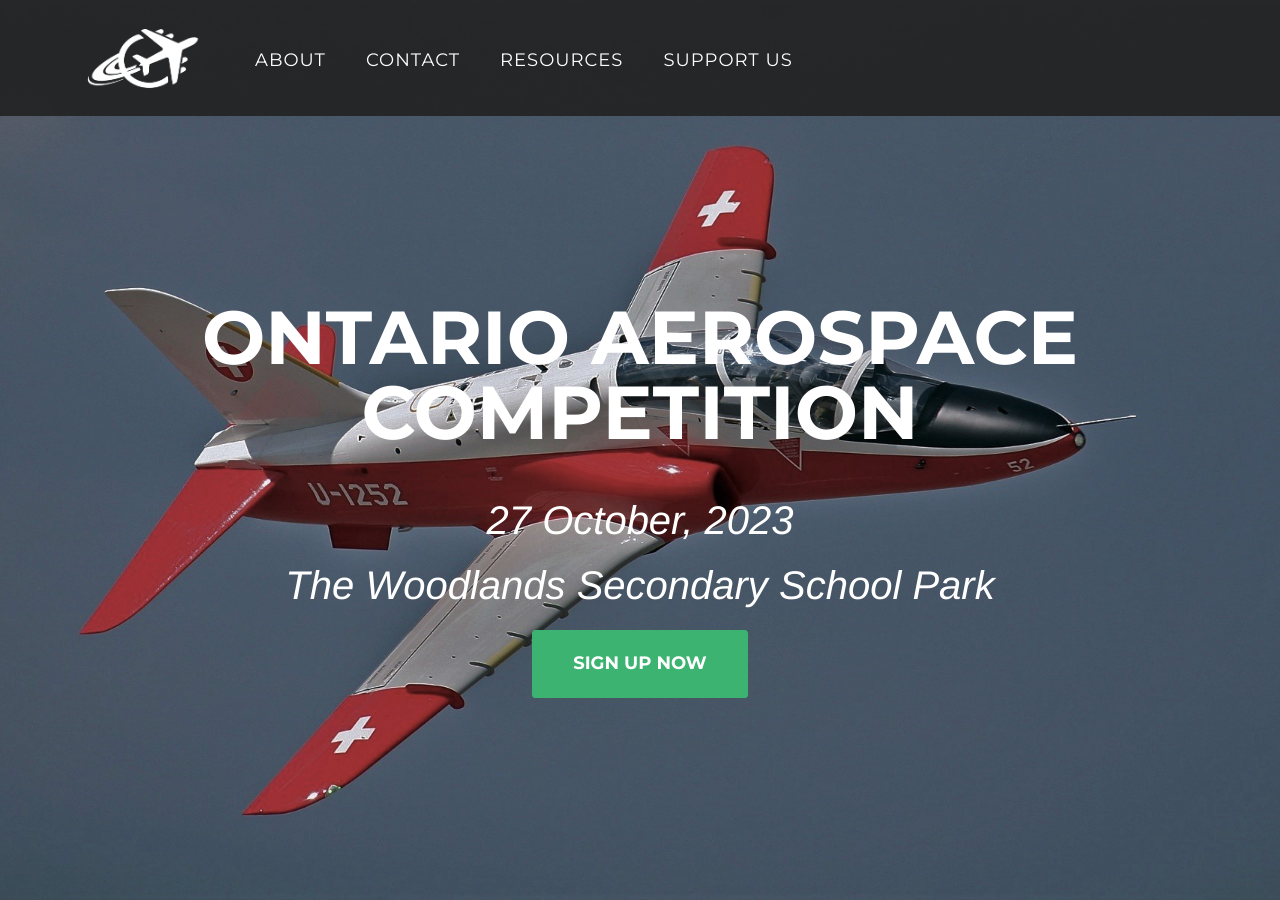
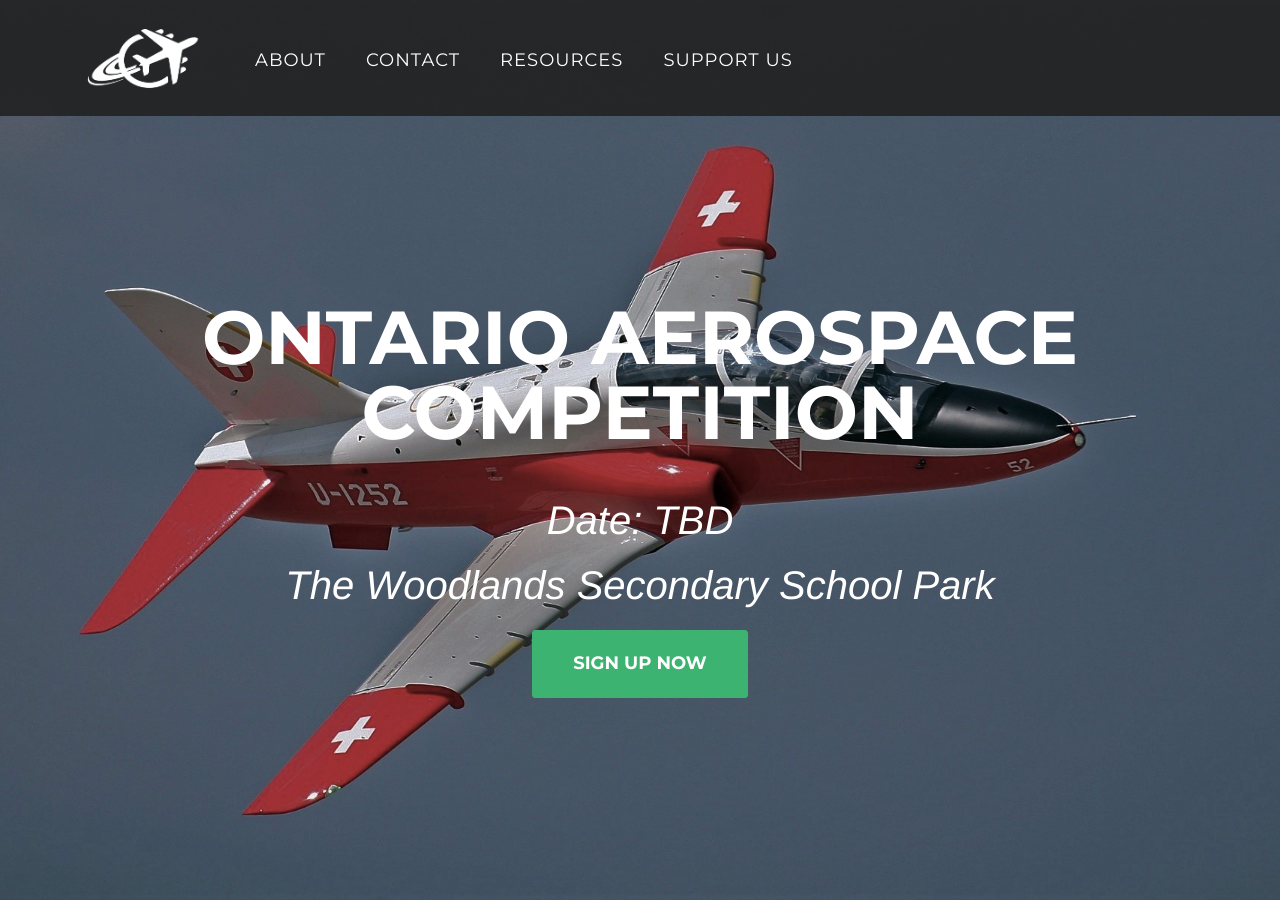
Before and after one commit to melvinchng/event-jekyll-theme, a Jekyll site: the page built from index.html, in a window 1280 px wide and 900 px high. Built offline with Jekyll 4.4.1, drawn with Linux system fonts in a browser that asks for light colours; some web fonts are replaced.

Commit message:
date & location changes pt2

```diff
--- a/_2017_pages/location.html
+++ b/_2017_pages/location.html
@@ -18,7 +18,7 @@ published: true
 
     <div class="event black-frame">
 
-      <p>27 October, 2023<br>The Woodlands Secondary School Park</p>
+      <p>Date: TBD<br>The Woodlands Secondary School Park</p>
 
     <div class="venue-map">
       <iframe src="https://www.google.com/maps/embed?pb=!1m18!1m12!1m3!1d2891.781995395032!2d-79.65697132341398!3d43.54858605919014!2m3!1f0!2f0!3f0!3m2!1i1024!2i768!4f13.1!3m3!1m2!1s0x882b43fbd8a589e5%3A0x52f4188de5de189c!2sThe Woodlands Secondary School%20Park!5e0!3m2!1sen!2sca!4v1691274559040!5m2!1sen!2sca" width="800" height="600" style="border:0;" allowfullscreen="" loading="lazy" referrerpolicy="no-referrer-when-downgrade"></iframe>
--- a/_layouts/2017_home.html
+++ b/_layouts/2017_home.html
@@ -13,7 +13,7 @@
         <div class="container">
             <div class="intro-text">
                 <div class="intro-heading">Ontario Aerospace Competition<br></div>
-                <div class="intro-lead-in">27 October, 2023</div>
+                <div class="intro-lead-in">Date: TBD</div>
                 <div class="intro-lead-in">The Woodlands Secondary School Park</div>
                 <a href="https://forms.gle/6USRWusMtRrVks1p7" target="_blank" class="page-scroll btn btn-xl">Sign Up Now</a>
             </div>
```
